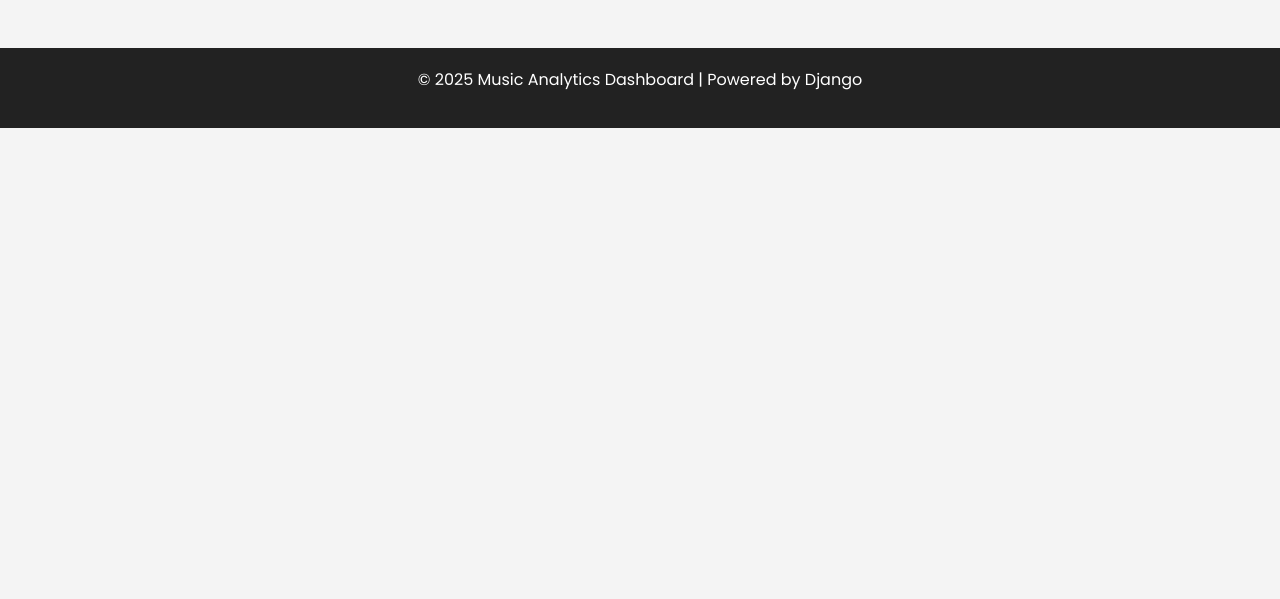
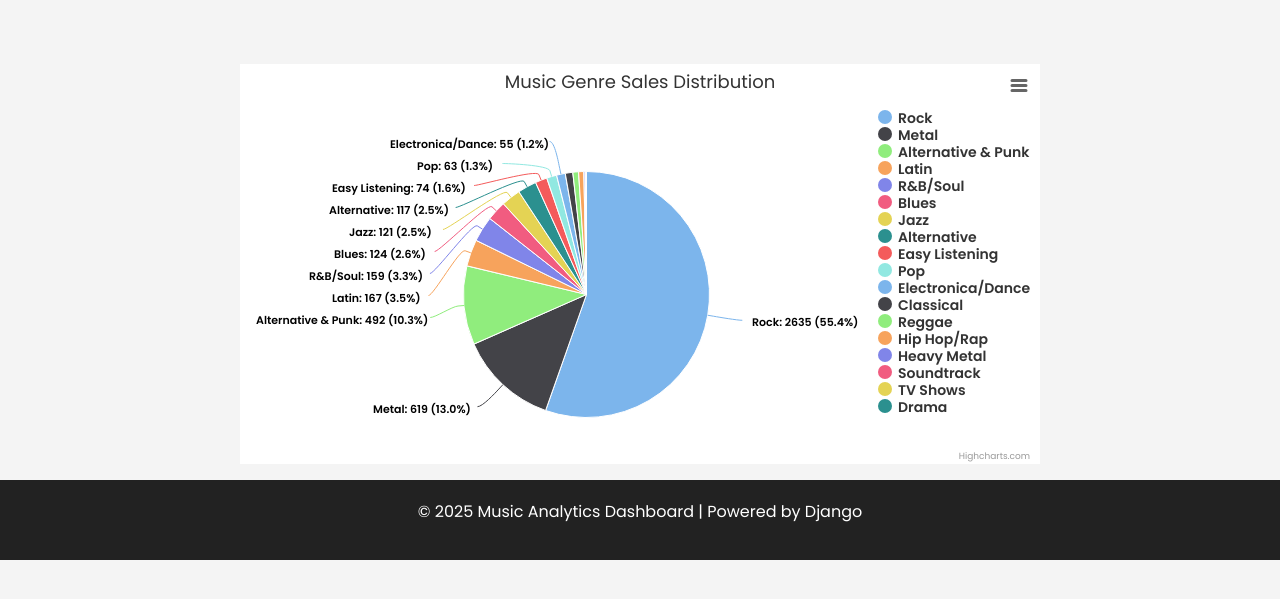
Before and after one commit to badalharit/Music-Store-Analytical-Reports-Using-MySQL, a Django app: page /dashboard/ in a window 1280 px wide. Shown: the part 64-663 px from the top of the page. Run offline with Django 5.2, Linux system fonts and the light colour scheme; some libraries are stand-ins or nearby versions.

Commit message:
Hard Coded `Music Genre Sales Distribution` Graph With `Highcharts`

```diff
--- /dev/null
+++ b/reports/dashboard/analytics/static/css/dashboard-highchart.css
@@ -0,0 +1,50 @@
+.highcharts-figure,
+.highcharts-data-table table {
+    min-width: 310px;
+    max-width: 800px;
+    margin: 1em auto;
+}
+
+#container {
+    height: 400px;
+}
+
+.highcharts-data-table table {
+    font-family: Verdana, sans-serif;
+    border-collapse: collapse;
+    border: 1px solid #ebebeb;
+    margin: 10px auto;
+    text-align: center;
+    width: 100%;
+    max-width: 500px;
+}
+
+.highcharts-data-table caption {
+    padding: 1em 0;
+    font-size: 1.2em;
+    color: #555;
+}
+
+.highcharts-data-table th {
+    font-weight: 600;
+    padding: 0.5em;
+}
+
+.highcharts-data-table td,
+.highcharts-data-table th,
+.highcharts-data-table caption {
+    padding: 0.5em;
+}
+
+.highcharts-data-table thead tr,
+.highcharts-data-table tr:nth-child(even) {
+    background: #f8f8f8;
+}
+
+.highcharts-data-table tr:hover {
+    background: #f1f7ff;
+}
+
+.highcharts-description {
+    margin: 0.3rem 10px;
+}
--- a/reports/dashboard/analytics/templates/dashboard.html
+++ b/reports/dashboard/analytics/templates/dashboard.html
@@ -6,22 +6,86 @@
     <meta name="viewport" content="width=device-width, initial-scale=1.0">
     <link href="https://fonts.googleapis.com/css2?family=Poppins:wght@300;400;600&display=swap" rel="stylesheet">
     <link rel="stylesheet" href="https://stackpath.bootstrapcdn.com/bootstrap/4.5.2/css/bootstrap.min.css">
-    <link rel="stylesheet" href="https://stackpath.bootstrapcdn.com/bootstrap/4.5.2/css/bootstrap.min.css">
     <link rel="stylesheet" href="/static/css/style.css">
-
+    <link rel="stylesheet" href="/static/css/dashboard-highchart.css">
+    <script src="https://code.highcharts.com/highcharts.js"></script>
+    <script src="https://code.highcharts.com/modules/exporting.js"></script>
+    <script src="https://code.highcharts.com/modules/export-data.js"></script>
+    <script src="https://code.highcharts.com/modules/accessibility.js"></script>
     <script src="/static/js/script.js"></script>
 </head>
 <body>
 
     {% include "includes/header.html" %}
 
-    <!-- Main content wrapper to ensure footer stays at the bottom -->
     <div class="container mt-5">
-
-
+        <figure class="highcharts-figure">
+            <div id="container"></div>
+        </figure>
     </div>
 
-    <!-- Sticky Footer -->
     {% include "includes/footer.html" %}
 </body>
+<script>
+     Highcharts.chart('container', {
+        chart: {
+            type: 'pie'
+        },
+        title: {
+            text: 'Music Genre Sales Distribution'
+        },
+        tooltip: {
+            pointFormat: '{series.name}: <b>{point.y}</b> sales ({point.percentage:.1f}%)'
+        },
+        accessibility: {
+            point: {
+                valueSuffix: '%'
+            }
+        },
+        plotOptions: {
+            pie: {
+                allowPointSelect: true,
+                cursor: 'pointer',
+                showInLegend: true,
+                dataLabels: {
+                    enabled: true,
+                    format: '<b>{point.name}</b>: {point.y} ({point.percentage:.1f}%)'
+                }
+            }
+        },
+        legend: {
+            layout: 'vertical',
+            align: 'right',
+            verticalAlign: 'middle',
+            itemStyle: {
+                fontWeight: 'bold',
+                fontSize: '14px'
+            }
+        },
+        series: [{
+            name: 'Total Sales',
+            colorByPoint: true,
+            data: [
+                { name: 'Rock', y: 2635 },
+                { name: 'Metal', y: 619 },
+                { name: 'Alternative & Punk', y: 492 },
+                { name: 'Latin', y: 167 },
+                { name: 'R&B/Soul', y: 159 },
+                { name: 'Blues', y: 124 },
+                { name: 'Jazz', y: 121 },
+                { name: 'Alternative', y: 117 },
+                { name: 'Easy Listening', y: 74 },
+                { name: 'Pop', y: 63 },
+                { name: 'Electronica/Dance', y: 55 },
+                { name: 'Classical', y: 47 },
+                { name: 'Reggae', y: 35 },
+                { name: 'Hip Hop/Rap', y: 33 },
+                { name: 'Heavy Metal', y: 8 },
+                { name: 'Soundtrack', y: 5 },
+                { name: 'TV Shows', y: 2 },
+                { name: 'Drama', y: 1 }
+            ]
+        }]
+    });
+</script>
 </html>
```
